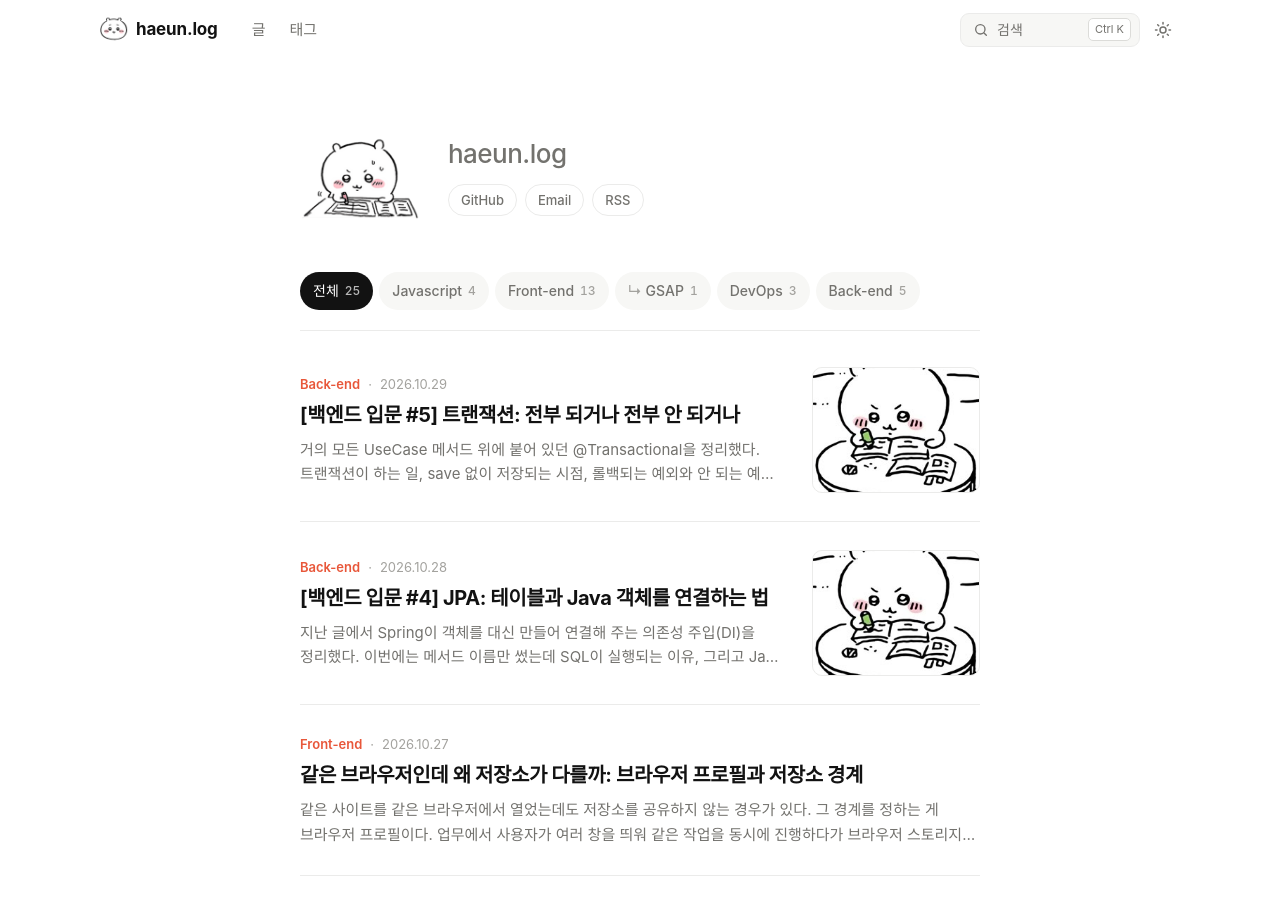
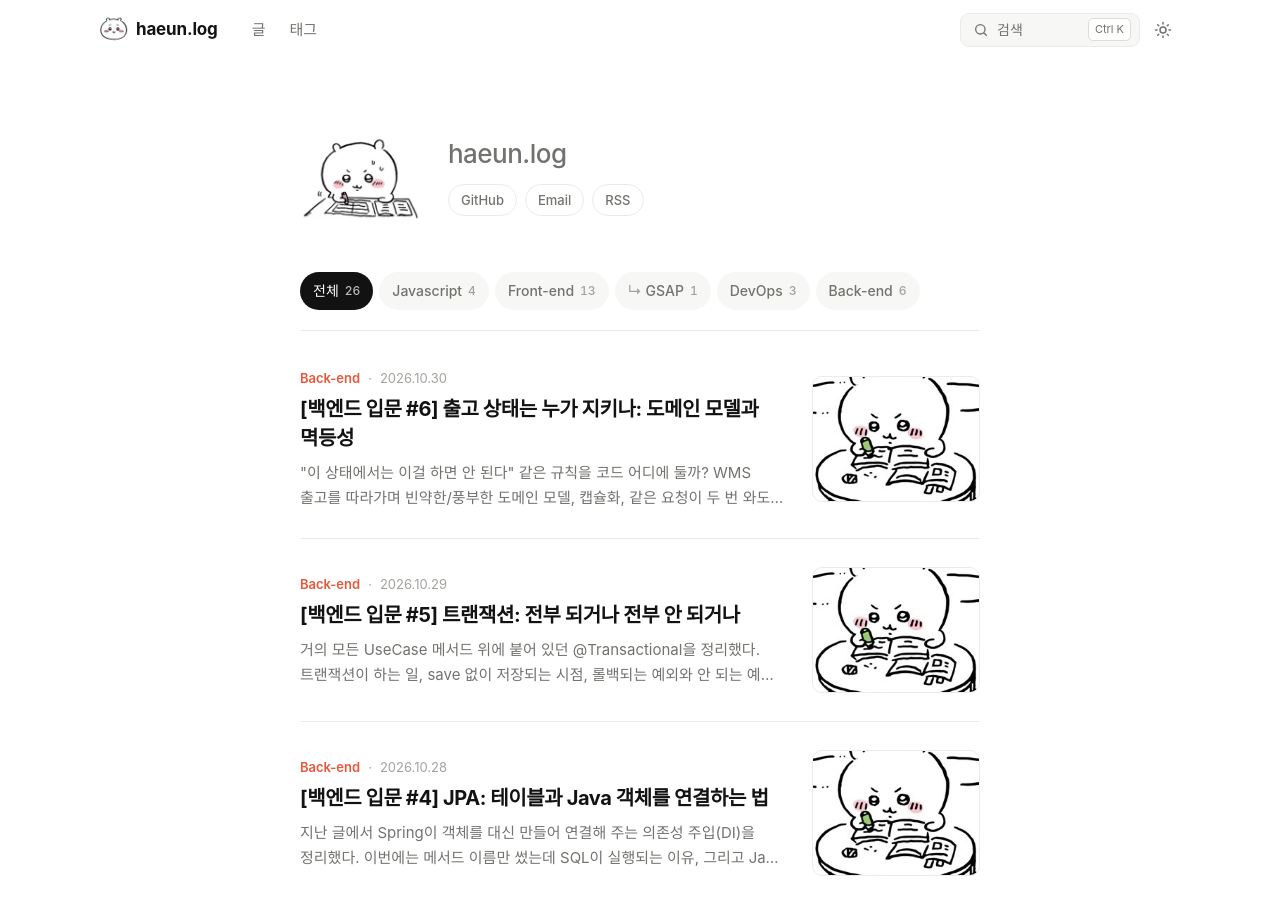
Before and after one commit to OHaEuN/OHaEuN, a Jekyll site: the page built from index.html, in a window 1280 px wide and 900 px high. Built offline with Jekyll 4.4.1, drawn with Linux system fonts in a browser that asks for light colours; nearby versions of some CDN libraries; some web fonts are replaced; some of the changed lines change nothing that is shown.

Commit message:
Add post: [백엔드 입문 #6] 도메인 모델과 멱등성; revise #5 quiz answers

````diff
--- a/_posts/2026-10-29-27.md
+++ b/_posts/2026-10-29-27.md
@@ -155,7 +155,7 @@ public GetAllFeatureFlagResult execute() { ... }
 
 맨 위의 `ChangeStatusFeatureFlag`에서 OFF → ON으로 바꾸다가 ② 이력 저장에서 예외가 났다. DB의 플래그 상태는?
 
-**내 답: OFF. `@Transactional` 때문에 다 롤백된다.** → 정답.
+`@Transactional` 때문에 다 롤백돼서 OFF로 남는다고 답했고, 맞았다.
 
 다만 더 정확히 말하면, 이 경우에는 **되돌릴 UPDATE가 애초에 실행되지 않았다.**
 
@@ -179,7 +179,7 @@ public void ship(...) {
 }
 ```
 
-**내 답: 다 롤백된다.** → 절반만 맞았다. ②가 함정이었다.
+이번에도 다 롤백된다고 답했는데, 절반만 맞았다. ②가 함정이었다.
 
 | 단계 | 결과 | 이유 |
 |---|---|---|
@@ -241,4 +241,4 @@ DB 롤백처럼 자동으로 되지 않으니, 되돌리는 코드를 직접 짠
 
 이번 회차에서 가장 크게 남은 건 **"롤백은 우리 DB 안에서만 통한다"** 는 것이다. 앞으로 외부 연동 코드를 읽을 때 "이 호출이 트랜잭션 안에 있나? 실패하면 어떻게 되지?"를 먼저 보게 될 것 같다.
 
-다음 글에서는 WMS의 핵심인 **출고(Outbound) 도메인 모델**을 열어서, WAIT → PICK → PACK → SHIP → DONE 상태 흐름이 코드로 어떻게 지켜지는지 볼 예정이다.
+다음 글에서는 WMS의 핵심인 [**출고(Outbound) 도메인 모델**](/28)을 열어서, WAIT → PICK → PACK → SHIP → DONE 상태 흐름이 코드로 어떻게 지켜지는지 볼 예정이다.
--- /dev/null
+++ b/_posts/2026-10-30-28.md
@@ -0,0 +1,306 @@
+---
+layout: post
+title: "[백엔드 입문 #6] 출고 상태는 누가 지키나: 도메인 모델과 멱등성"
+date: 2026-10-30 10:40:00 +0900
+permalink: /28
+category: "Back-end"
+tags: ["백엔드 입문", "도메인 모델", "멱등성", "캡슐화", "전략 패턴"]
+thumbnail: /assets/posts/28/thumbnail.jpg
+image: /assets/posts/28/thumbnail.jpg
+description: "\"이 상태에서는 이걸 하면 안 된다\" 같은 규칙을 코드 어디에 둘까? WMS 출고를 따라가며 빈약한/풍부한 도메인 모델, 캡슐화, 같은 요청이 두 번 와도 버티는 멱등성, 전략 패턴을 정리했다."
+---
+
+[지난 글](/27)에서 트랜잭션을 정리하면서 "다음에는 출고 도메인 모델을 열어 보겠다"고 했다. 처음에는 출고 상태가 몇 개인지, 어떤 순서로 바뀌는지를 외우는 식으로 공부했다. 그러다 문득 이런 생각이 들었다.
+
+**"이거 그냥 우리 회사 구현 내용 아닌가? 백엔드 공부랑 무슨 상관이지?"**
+
+다시 보니 출고는 예시일 뿐이었다. 진짜 주제는 백엔드에서 매일 하는 고민 하나였다. **"이 상태에서는 이걸 하면 안 된다" 같은 규칙을 코드 어디에 둘까?** 쇼핑몰이면 "배송 시작된 주문은 취소 불가", 은행이면 "잔액보다 많이 출금 불가" 같은 규칙이다. 이번 글은 WMS 출고를 따라가면서 이 질문을 정리한다.
+
+> 글에 나오는 코드는 이해를 돕기 위해 일부 단순화했다.
+
+---
+
+## ① 출고 하나가 창고를 지나가는 길
+
+쇼핑몰에서 주문이 들어오면 WMS에 출고 한 건이 생기고, 이렇게 흘러간다.
+
+```
+WAIT ──→ PICK ──→ PACK ──→ SHIP ──→ DONE
+대기      피킹      패킹      출하      완료
+          (선반에서  (박스에   (트럭/택배
+           꺼내기)   담기)     에 실음)
+```
+
+중간에 빠지는 길도 있다. 고객이 주문을 취소하면 **CNCL(취소)**, 재고가 없거나 문제가 생기면 **EXCP(예외)** 로 간다.
+
+```java
+@Enumerated(EnumType.STRING)
+@Column(name = "outbound_step_cd")
+private OutboundStepType outboundStepType;   // WAIT, PICK, PACK, SHIP, DONE, CNCL, EXPA, EXCP
+```
+
+이 흐름에는 지켜야 할 규칙이 있다.
+
+- 피킹을 안 했는데 패킹으로 넘어가면 안 된다. 빈 박스를 싸게 된다.
+- 이미 트럭에 실린(SHIP) 출고는 취소할 수 없다. 물건이 이미 창고를 떠났다.
+- 취소된 출고를 피킹하면 안 된다. 작업자가 헛걸음한다.
+
+프론트에서 상태가 꼬이면 화면이 잠깐 이상해지는 정도다. 그런데 여기서 규칙이 깨지면 **실제 창고에서 물건이 잘못 움직인다.** 그래서 규칙을 어디에 두느냐가 중요하다.
+
+---
+
+## ② 방식 A: Service가 규칙을 들고 있기
+
+레거시 코드에서 쇼핑몰 주문이 취소됐을 때 출고를 취소하는 부분이다.
+
+```java
+if (ShopOrderStatsCd.CNL.name().equals(dto.getShopOrderStatsCd())) {
+    outboundVO.setCancelStepCd(dto.getOutboundStepCd());   // 어느 단계에서 취소됐는지
+    outboundVO.setOutboundStepCd(STEP_CD_CNCL);            // 단계 = 취소
+    outboundVO.setStatsCd(OutboundStats.CNCL);             // 상황 = 취소
+    outboundVO.setCancelDt(param.getBaseDt());             // 취소 시각
+}
+```
+
+`OutboundVO`는 setter만 있는 **데이터 상자**다. "출고 취소란 필드 4개를 이렇게 바꾸는 것"이라는 규칙은 이 Service만 알고 있다.
+
+그런데 출고를 취소하는 길은 하나가 아니다.
+
+- 쇼핑몰 주문 동기화로 들어온 취소
+- 관리자가 화면에서 직접 하는 취소
+- 판매자가 API로 요청한 취소
+- 재고 부족으로 처리할 수 없어서 하는 취소
+
+길이 4개면 이 4줄도 4번 복사된다. 누군가 새 취소 기능을 만들면서 `setCancelDt`를 빠뜨리면? 에러는 안 난다. DB에 **취소됐는데 취소 시각이 없는 출고**가 조용히 쌓이고, 몇 달 뒤 "취소 통계가 안 맞아요"라는 문의가 와서야 알게 된다.
+
+4곳 중 한 곳에서 **"이미 SHIP이면 취소 불가"** 검사를 빠뜨리면 더 심각하다. 트럭에 실려 나간 물건이 시스템에서는 취소로 바뀌고, 재고와 정산이 다 틀어진다.
+
+프론트로 치면 컴포넌트마다 `setOrder({ ...order, status: 'CANCEL' })`를 직접 쓰고 있는 상황이다.
+
+---
+
+## ③ 방식 B: 출고가 자기 규칙을 지키기
+
+새 코드의 `Outbound` 엔티티에는 단계를 바꾸는 setter가 없다. 대신 **무엇을 하는지를 이름으로 가진 메서드**가 있다.
+
+```java
+public void startPickingForRobot(Long userId) {
+    if (this.outboundStepType.equals(OutboundStepType.WAIT)) {   // 대기 중일 때만
+        this.outboundStepType = OutboundStepType.PICK;
+        this.pickingDt = LocalDateTime.now();                    // 피킹 시작 시각도 같이
+        this.updatedId = userId;
+    }
+}
+
+public void endPicking(Long userId) {
+    if (this.outboundStepType.equals(OutboundStepType.PICK)
+        || this.outboundStepType.equals(OutboundStepType.EXCP)) { // 피킹 중일 때만
+        this.outboundStepType = OutboundStepType.PACK;
+        this.updatedId = userId;
+    }
+}
+```
+
+로봇이 피킹을 시작하든 작업자가 PDA로 스캔하든, 부르는 쪽은 메서드 한 줄만 쓴다.
+
+- "WAIT일 때만 PICK으로 간다"는 규칙을 건너뛸 수 없다.
+- "PICK으로 갈 때 시각도 기록한다"는 걸 빠뜨릴 수 없다.
+- 규칙이 바뀌면 이 메서드 하나만 고치면 된다.
+
+②의 취소도 이 방식으로 쓰면 이렇게 된다.
+
+```java
+public void cancel(Long userId) {
+    if (this.outboundStepType == SHIP || this.outboundStepType == DONE) {
+        throw new AlreadyShippedOutboundException(this.id);   // 이미 나간 건 취소 불가
+    }
+    this.cancelStepType = this.outboundStepType;
+    this.outboundStepType = CNCL;
+    this.statsCd = OutboundStatsType.CANCEL;
+    this.cancelDt = LocalDateTime.now();
+    this.updatedId = userId;
+}
+```
+
+취소 길이 4개여도 모두 `outbound.cancel(userId)`를 부른다. 규칙은 한 곳에만 있다.
+
+프론트로 치면 **리듀서**다. 컴포넌트는 `dispatch({ type: 'CANCEL' })`만 하고, 무엇을 어떻게 바꿀지는 리듀서가 정한다.
+
+| | 방식 A | 방식 B |
+|---|---|---|
+| 이름 | 빈약한 도메인 모델 (Anemic) | 풍부한 도메인 모델 (Rich) |
+| 출고 객체 | setter만 있는 데이터 상자 | 데이터 + 상태 규칙 |
+| 규칙 위치 | 취소하는 Service마다 복사됨 | `Outbound.cancel()` 한 곳 |
+| 위험 | 한 곳만 빠뜨려도 조용히 깨짐 | 규칙을 건너뛸 수 없음 |
+
+우리 프로젝트가 레거시(MyBatis)에서 새 구조(JPA)로 옮기면서 바꾸려는 게 바로 이거였다. 팀 문서에 있던 **"도메인 로직은 반드시 도메인 모델 안에"** 라는 한 줄이 이제야 이해됐다.
+
+setter를 막아서 규칙이 있는 메서드로만 상태를 바꾸게 하는 것을 **캡슐화**라고 한다. 다만 실제 코드에는 `@Builder`가 열려 있어서, 이걸로 객체를 만들면 메서드를 거치지 않고 아무 단계나 넣을 수 있었다. 레거시를 옮겨 오는 과도기라 교과서와 다른 부분도 있다.
+
+---
+
+## ④ 상태를 묻는 것도 출고에게
+
+규칙은 상태를 **바꿀 때만** 있는 게 아니다. **물어볼 때도** 있다.
+
+```java
+public boolean isPackingInProgress() {
+    return OutboundStepType.PACK.equals(outboundStepType)
+        && !OutboundStatsType.CANCEL.equals(statsCd)
+        && !OutboundStatsType.CANCEL_WAIT.equals(statsCd);
+}
+```
+
+`statsCd`는 단계와 별개인 **상황**이다. 고객이 주문을 취소했는데 창고에서는 이미 박스를 싸고 있으면, 단계는 PACK인데 상황은 `CANCEL_WAIT`(취소 대기)가 된다.
+
+그래서 "패킹 진행 중"이란 **PACK이면서 취소(대기)가 아닌 것**이다. 이 조건을 Service마다 직접 쓰면 누군가는 `CANCEL_WAIT`를 빠뜨린다. 그러면 취소될 박스에 택배 라벨이 붙는다.
+
+```java
+// 이렇게 쓰면 CANCEL_WAIT를 빠뜨린다
+if (outbound.getOutboundStepType() == PACK && outbound.getStatsCd() != CANCEL) { ... }
+
+// 이렇게 쓴다
+if (outbound.isPackingInProgress()) { ... }
+```
+
+프론트의 **selector**(`selectIsPackingInProgress(state)`)와 같은 역할이다.
+
+---
+
+## ⑤ 같은 스캔이 두 번 오면: 멱등성
+
+③의 `endPicking`을 다시 보면 이상한 점이 있다. 조건이 안 맞으면 **예외 없이 그냥 아무것도 안 한다.** 피처 플래그는 규칙에 어긋나면 예외를 던졌는데, 이건 왜 무시할까?
+
+창고 현장을 떠올리면 이유가 보인다.
+
+작업자가 PDA로 피킹 완료 바코드를 찍었다. 서버는 PICK → PACK으로 바꾸고 응답을 보냈는데, 창고 구석이라 와이파이가 끊겨서 응답이 PDA에 도착하지 못했다. 작업자는 반응이 없으니 **한 번 더 찍는다.**
+
+```
+1번째 스캔: PICK → PACK ✅  (응답 유실)
+2번째 스캔: 이미 PACK인데 또 endPicking
+```
+
+- **예외를 던지면**: PDA에 빨간 에러가 뜬다. 실제로는 성공했는데. 작업자는 관리자를 부르고 작업이 멈춘다.
+- **무시하면**: 두 번째 스캔도 성공으로 끝난다. 결과는 똑같이 PACK이다.
+
+**같은 요청을 여러 번 보내도 한 번 보낸 것과 결과가 같은 성질**을 **멱등성(idempotency)** 이라고 한다. 네트워크는 언제든 끊길 수 있으니 백엔드에서 정말 중요한 개념이다.
+
+프론트에서도 이미 겪어 본 문제였다.
+
+- 버튼 연타를 막으려고 `disabled` 처리를 한다. 그건 프론트 쪽 방어다. 서버는 그런 방어 없이 요청이 두 번 와도 버텨야 한다.
+- React Query는 실패하면 자동으로 재시도한다. 서버가 멱등하지 않으면 재시도가 오히려 사고를 낸다.
+
+### 그렇다고 무조건 무시하면
+
+WAIT 상태(피킹을 시작도 안 함)에서 `endPicking`이 왔다면 그건 중복 스캔이 아니라 **잘못된 요청**이다. 다른 출고의 바코드를 찍었거나 버그일 수 있다. 무조건 무시하면 이런 문제도 같이 묻힌다.
+
+그래서 이렇게 나누는 게 더 안전하다.
+
+```java
+public void endPicking(Long userId) {
+    if (this.outboundStepType == PACK) return;          // 이미 끝남 → 중복 스캔이니 무시
+    if (this.outboundStepType != PICK && this.outboundStepType != EXCP) {
+        throw new InvalidOutboundStepException(this.id, this.outboundStepType);  // 잘못된 요청
+    }
+    this.outboundStepType = PACK;
+    this.updatedId = userId;
+}
+```
+
+**"이미 처리됨"과 "처리할 수 없음"을 구분하는 것**이 핵심이다.
+
+---
+
+## ⑥ 출하 규칙은 배송 방법마다 다르다
+
+PACK → SHIP으로 넘어갈 때의 규칙은 배송 방법마다 다르다.
+
+- **차량(TRUCK)**: 패킹만 끝났으면 출하할 수 있다.
+- **택배(CARRIER)**: 패킹이 끝났고 **송장 번호도 있어야** 한다.
+
+이걸 `if (CARRIER) {...} else if (TRUCK) {...}`로 쓰지 않고, 배송 방법마다 검증 클래스를 따로 만들어 Map에 넣어 두었다.
+
+```java
+// 택배용
+if (!outbound.outboundStepType().equals(PACK)) throw new NotCompletePickingOutboundException(...);
+if (outbound.trackingNumbers().isEmpty())       throw new NotIssuedTrackingNumberException(...);
+
+// 차량용
+if (!outbound.outboundStepType().equals(PACK)) throw new NotCompletePickingOutboundException(...);
+```
+
+```ts
+// 프론트로 치면
+const validators = { TRUCK: validateTruck, CARRIER: validateCarrier };
+validators[transportType](outbound);
+```
+
+나중에 퀵 배송이 생기면 클래스 하나를 만들고 Map에 한 줄만 추가하면 된다. 이런 방식을 **전략 패턴**이라고 한다.
+
+---
+
+## 퀴즈 풀어 보기
+
+### 문제 1: 취소 사유를 추가해 달라는 요청이 오면?
+
+출고 취소 코드(setter 4줄)가 Service 4곳에 복사돼 있다. 기획에서 "취소할 때 취소 사유도 꼭 저장해 주세요"라는 요청이 왔다.
+
+A는 복사된 곳을 전부 찾아 고쳐야 해서 한 곳이라도 빠뜨릴 위험이 있고, B는 `cancel()` 안에 한 줄만 추가하면 된다고 답했다. 여기까지는 맞았는데, B에는 장점이 하나 더 있었다. 사유를 받으려면 메서드 모양이 바뀐다.
+
+```java
+public void cancel(Long userId, String reason) { ... this.cancelReason = reason; }
+```
+
+그러면 `cancel(userId)`를 부르던 4곳이 전부 **컴파일 에러**가 난다. 컴파일러가 고칠 곳을 빠짐없이 찾아 주는 셈이다. A는 setter 한 줄을 추가할 뿐이라 컴파일러가 아무것도 알려 주지 않는다. TS에서 함수에 필수 파라미터를 추가하면 호출하는 곳이 전부 빨간 줄이 되는 것과 같다.
+
+### 문제 2: 출하 스캔이 두 번 오면?
+
+작업자가 PDA로 출하(SHIP) 처리를 찍었는데, 와이파이가 끊겨서 한 번 더 찍었다. 출하할 때는 재고 차감도 같이 일어난다.
+
+재고가 두 번 차감될 거라고 답했고, 맞았다. 출고 1건에 재고가 2번 빠진다. 선반에는 물건이 있는데 시스템에서는 없다고 나오고, 다음 주문이 "재고 부족"으로 막힌다. 막는 방법은 ⑤와 같다.
+
+```java
+public void ship(Long userId) {
+    if (this.outboundStepType == SHIP) return;   // 이미 출하됨 → 재고 차감까지 가지 않음
+    ...
+}
+```
+
+다만 이게 통하려면 [지난 글](/27)의 트랜잭션처럼 **재고 차감과 단계 변경이 같은 트랜잭션 안에** 있어야 한다. 그래야 두 번째 요청이 SHIP을 보고 멈춘다.
+
+그리고 두 요청이 **정확히 동시에** 오면 둘 다 아직 PACK인 상태를 읽고 둘 다 통과할 수 있다. [3편](/24)에서 본 race condition과 같은 문제다. 이건 DB 락(lock)으로 막는다고 하는데, 나중에 따로 공부해 보려고 한다.
+
+### 문제 3: 이미 완료된 출고에 피킹 완료가 오면?
+
+개선한 `endPicking`에서, 이미 `DONE`(완료)인 출고에 `endPicking`이 불리면?
+
+코드대로라면 `InvalidOutboundStepException`을 던진다고 답했다. 코드만 보면 맞는 답인데, 창고 상황을 떠올려 보니 이 동작이 꼭 옳은 건 아니었다.
+
+작업자 A가 피킹 완료를 찍었는데 응답이 늦어졌고, 그 사이에 작업자 B가 패킹하고 출하까지 끝냈다. 그 뒤에 A의 PDA가 재시도를 보내면 출고는 이미 `DONE`이다. 이 요청은 잘못된 요청이 아니라 **늦게 도착한 중복 요청**이다. 그런데 에러가 뜬다.
+
+그래서 "이미 PACK이면 무시"보다 **"이미 PACK 이후 단계면 무시"** 가 더 정확하다.
+
+```java
+if (this.outboundStepType.isAfterOrEqual(PACK)) return;   // PACK, SHIP, DONE → 이미 지나감
+```
+
+반대로 `CNCL`(취소)인 출고에 `endPicking`이 오면 진짜 문제다. 취소된 물건을 들고 다니고 있다는 뜻이니 예외로 알려야 한다.
+
+기준은 **"이 요청이 원하는 상태가 이미 이뤄졌는가"** 다. 이뤄졌으면 무시하고, 이뤄질 수 없는 상태면 예외를 던진다.
+
+---
+
+## 정리
+
+| 개념 | WMS에서 | 프론트 비유 |
+|---|---|---|
+| 빈약한 도메인 모델 | 취소 Service마다 setter 4줄 복사 | 컴포넌트마다 `setState` |
+| 풍부한 도메인 모델 | `outbound.endPicking()`, `cancel()` | 리듀서 action |
+| 캡슐화 | setter를 막고 메서드로만 상태 변경 | 상태를 직접 못 바꾸게 막기 |
+| 질문 메서드 | `isPackingInProgress()` | selector |
+| 멱등성 | 같은 PDA 스캔이 두 번 와도 결과가 같게 | 재시도해도 안전한 API |
+| 전략 패턴 | 택배/차량별 출하 검증 클래스 | `switch` 대신 객체 조회 |
+
+처음엔 "이건 그냥 회사 구현 내용 아닌가" 싶었는데, 출고라는 예시를 걷어 내고 보니 남는 질문은 어느 서비스에나 있는 것이었다. **규칙은 한 곳에 두고, 같은 요청이 두 번 와도 버티게 만든다.** 프론트에서는 사용자 한 명의 화면만 지키면 됐지만, 서버는 네트워크가 끊기고 요청이 겹쳐 와도 데이터를 지켜야 한다는 걸 다시 느꼈다.
+
+다음 글에서는 이번에 잔뜩 나온 `throw new ...Exception`이 어떻게 프론트에서 보던 **에러 응답과 토스트 메시지**로 바뀌는지 따라가 볼 예정이다.
````
Also changed, not shown: assets/posts/28/thumbnail.jpg (added).
